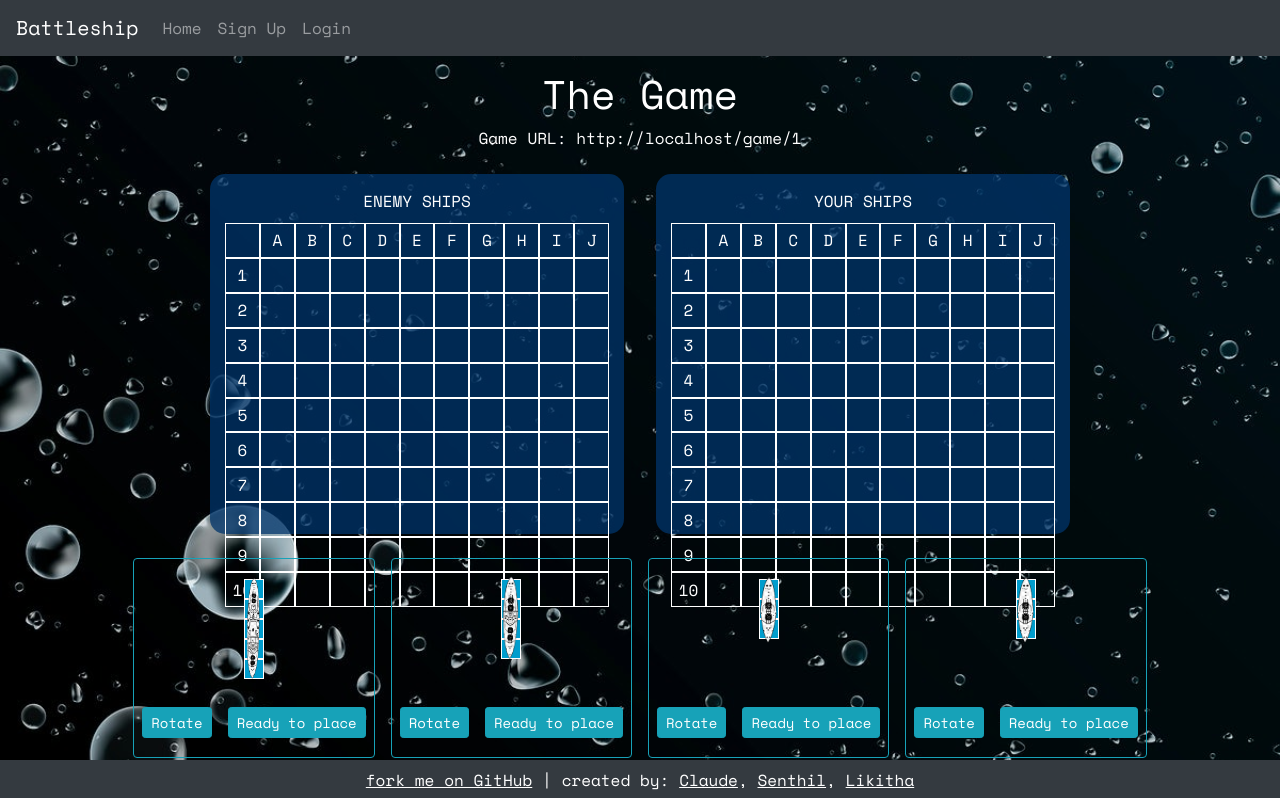
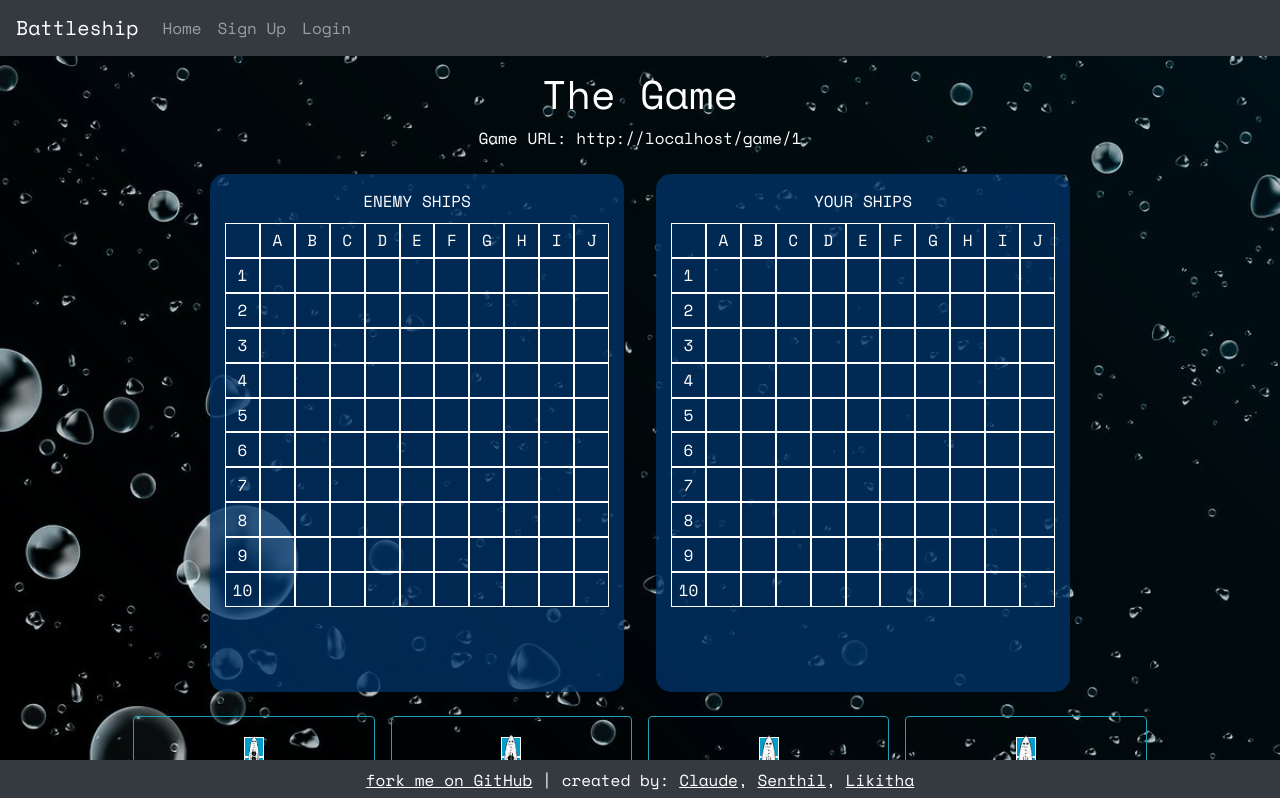
Before and after one commit to caldric/battleship-client, a React (Create React App) app: page /game/1 in a window 1280 px wide. Shown: the top 798 px of the page. Built offline with nearby package versions, Linux system fonts and the light colour scheme; no server answers.

Commit message:
making board heights dynamic again

```diff
--- a/src/index.css
+++ b/src/index.css
@@ -59,7 +59,6 @@ code {
 .boardContainer {
   background-color: #00346bbf;
   padding: 15px;
-  height: 360px;
   border-radius: 15px;
 }
 
```
